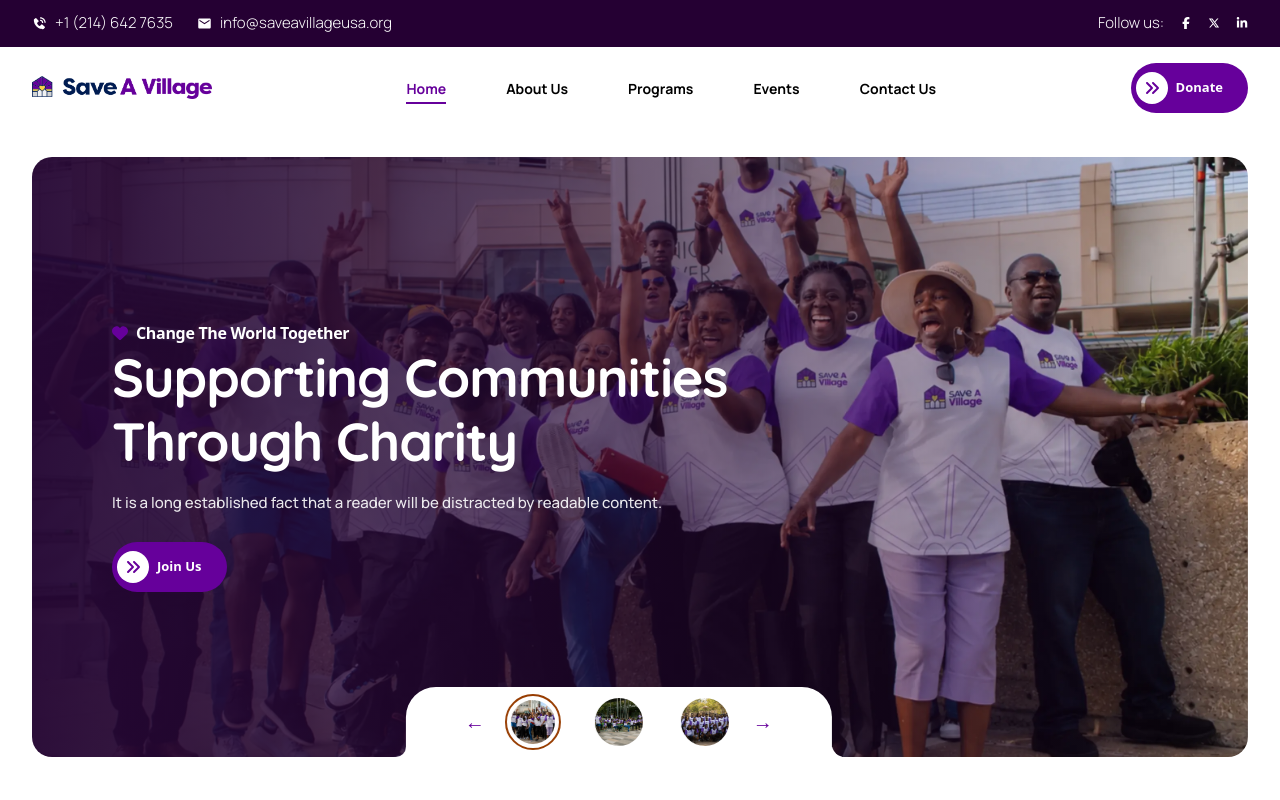
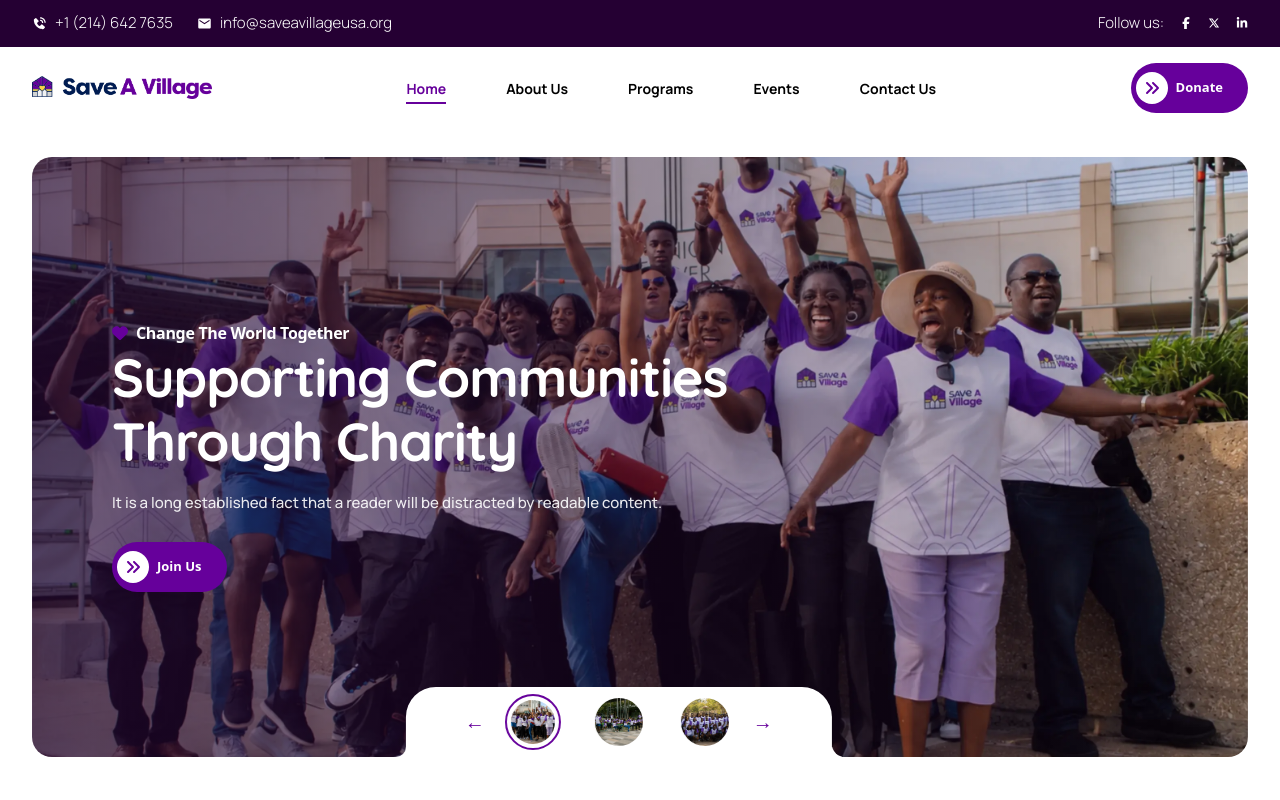
Before and after one commit to KaltechCode/saveavillage, a Next.js app: page / in a window 1280 px wide. Shown: the top 800 px of the page. Built offline with nearby package versions, Linux system fonts and the light colour scheme.

Commit message:
reduce the opacity of the hero section

```diff
--- a/components/large/Hero.tsx
+++ b/components/large/Hero.tsx
@@ -76,7 +76,7 @@ export default function Hero() {
                   absolute
                   inset-0
 
-                  bg-[linear-gradient(90deg,rgba(38,7,53,.95)_0%,rgba(38,7,53,.7)_40%,rgba(38,7,53,.1)_100%)]
+                  bg-[linear-gradient(90deg,rgba(38,7,53,.65)_0%,rgba(38,7,53,.45)_40%,rgba(38,7,53,.1)_100%)]
                 "
               />
 
@@ -183,7 +183,7 @@ export default function Hero() {
                   <SwiperSlide key={index + 1} className="">
                     {({ isActive }) => (
                       <div
-                        className={`flex justify-center items-center h-14 w-14 ${isActive ? " p-1 border bc border-2 border-amber-800 rounded-full" : "p-1"}`}
+                        className={`flex justify-center items-center h-14 w-14 ${isActive ? " p-1 border bc border-2 border-primary rounded-full" : "p-1"}`}
                       >
                         <Image
                           src={item}
```
